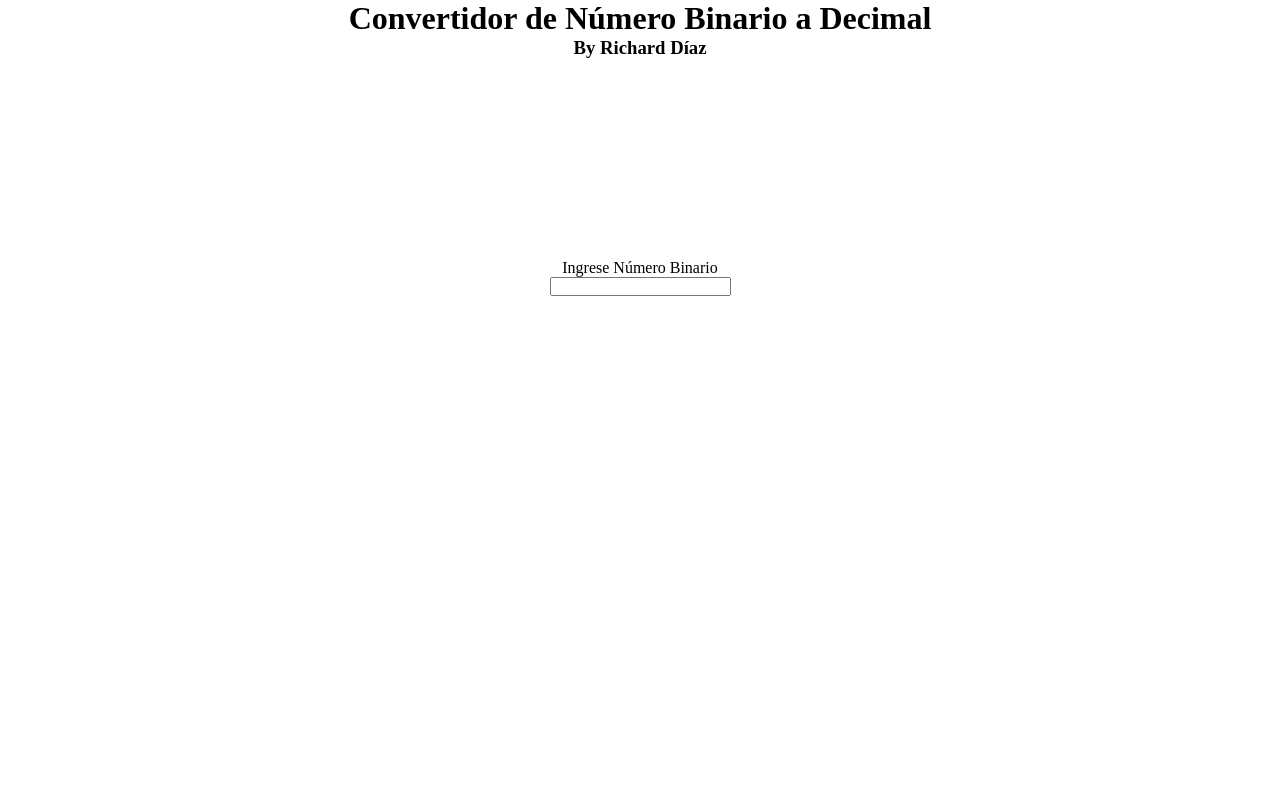
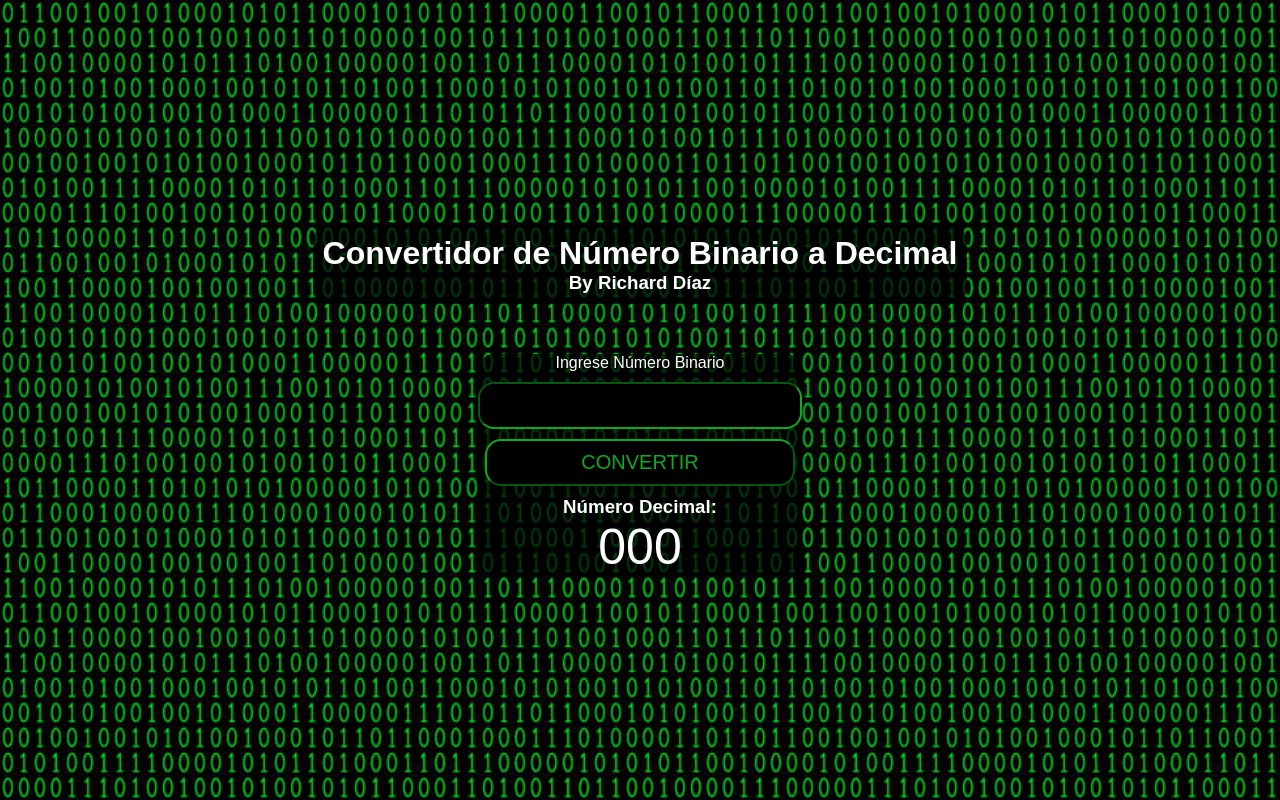
Before and after one commit to RgokuD7/Bin2Dec, a plain HTML site: page index.html in a window 1280 px wide. Drawn offline with Linux system fonts and the light colour scheme.

Commit message:
Estilo listo

```diff
--- a/index.html
+++ b/index.html
@@ -15,7 +15,9 @@
     <div class="container">
         <label for="bin">Ingrese Número Binario</label>
         <input type="text" name="bin" id="bin">
-        <div id="decimal"></div>
+        <button>CONVERTIR</button>
+        <h3>Número Decimal:</h3>
+        <div id="decimal">000</div>
     </div>
 </body>
 </html>
--- a/style.css
+++ b/style.css
@@ -1,22 +1,91 @@
-*{
+* {
     padding: 0;
     margin: 0;
 }
+
 body {
-    overflow-x: hidden;
-
-}
-.titulo{
-   text-align: center;
+    background-image: url("/img/fondo.jpg");
+    background-size: contain;
+    background-position: center;
     display: flex;
     flex-direction: column;
     align-items: center;
     justify-content: center;
+    overflow-x: hidden;
+    height: 100vh;
+    color: #fff;
+    font-family: sans-serif;
 }
-.container{
+
+.titulo {
+    background-color: rgba(0, 0, 0, 0.7);
+    text-align: center;
     display: flex;
     flex-direction: column;
     align-items: center;
     justify-content: center;
-    padding: 200px;
+    margin-bottom: 50px;
+    padding: 10px;
+    border-radius: 1rem;
+    -webkit-border-radius: 1rem;
+    -moz-border-radius: 1rem;
+    -ms-border-radius: 1rem;
+    -o-border-radius: 1rem;
 }
+
+.container {
+    background-color: rgba(0, 0, 0, 0.7);
+    display: flex;
+    flex-direction: column;
+    align-items: center;
+    justify-content: center;
+    border-radius: 1rem;
+    -webkit-border-radius: 1rem;
+    -moz-border-radius: 1rem;
+    -ms-border-radius: 1rem;
+    -o-border-radius: 1rem;
+}
+
+label {
+    text-align: center;
+    min-width: 200px;
+    max-width: 300px;
+}
+
+input {
+    background-color: black;
+    color: #0dab22;
+    border-color: #0dab22;
+    min-width: 300px;
+    max-width: 500px;
+    font-size: 20px;
+    padding: 10px;
+    margin-top: 10px;
+    border-radius: 1rem;
+    -webkit-border-radius: 1rem;
+    -moz-border-radius: 1rem;
+    -ms-border-radius: 1rem;
+    -o-border-radius: 1rem;
+}
+input:focus {
+    outline: none;
+}
+button {
+    background-color: black;
+    color: #0dab22;
+    border-color: #0dab22;
+    min-width: 310px;
+    max-width: 500px;
+    font-size: 20px;
+    padding: 10px 15px;
+    margin: 10px 0;
+    border-radius: 1rem;
+    -webkit-border-radius: 1rem;
+    -moz-border-radius: 1rem;
+    -ms-border-radius: 1rem;
+    -o-border-radius: 1rem;
+}
+
+#decimal {
+    font-size: 50px;
+}
```
Also changed, not shown: app.js (added), img/fondo.jpg (added).
